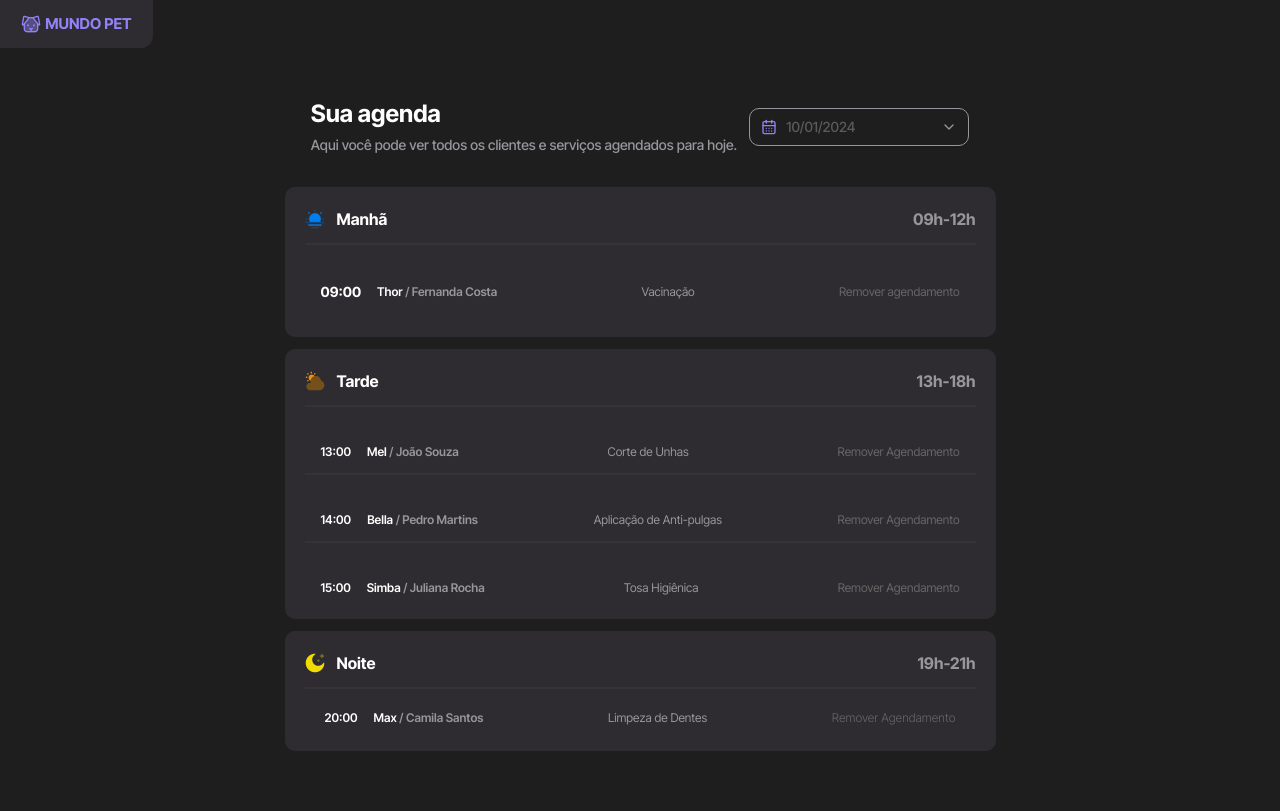
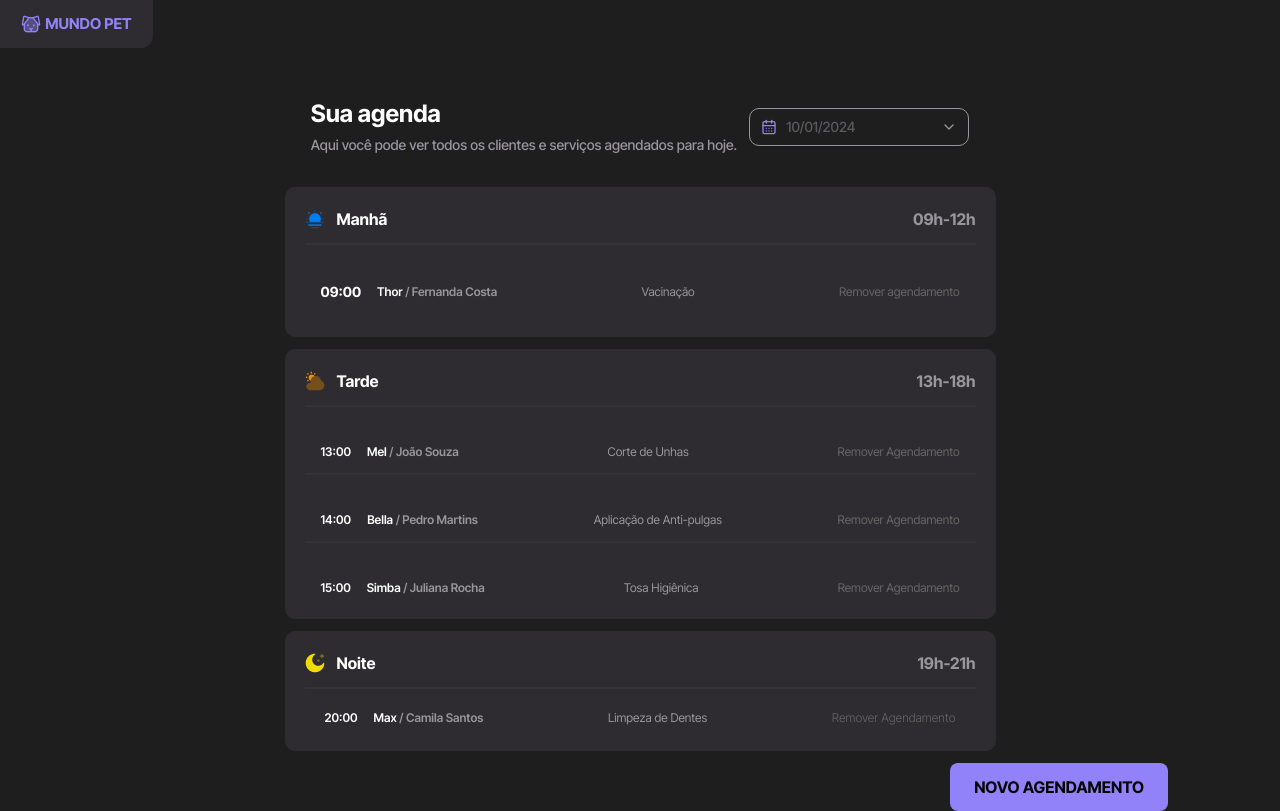
Before and after one commit to ramoncodevale/agendamento-petshop, a React (Vite) app: page / in a window 1280 px wide. Built offline with nearby package versions, Linux system fonts and the light colour scheme; a web font is replaced by a local one.

Commit message:
feat: add Button Components

```diff
--- a/src/components/agenda-noite.tsx
+++ b/src/components/agenda-noite.tsx
@@ -1,6 +1,8 @@
+import { Button } from "./button"
 
 export const AgendaNoite = () => {
   return (
+    <>
    <section className="flex justify-center mt-3">
     <div className="w-[711px] h-[120px] bg-[#2E2C30] rounded-[10px] p-5">
     <div className="flex justify-between items-center">
@@ -21,7 +23,12 @@ export const AgendaNoite = () => {
     <p className="text-[#98959D] text-[12px]">Limpeza de Dentes</p>
     <p className="text-[#666666] text-[12px] font-light">Remover Agendamento</p>
    </div>
-    </div>
+
+   </div>
    </section>
+   <div className="flex justify-end items-center px-28 mt-3">
+   <Button />
+   </div>
+   </>
   )
 }
--- /dev/null
+++ b/src/components/button.tsx
@@ -0,0 +1,8 @@
+
+export const Button = () => {
+  return (
+     <button className="w-[218px] h-[48px] bg-[#9282FA] text-[#050505] font-bold cursor-pointer rounded-[8px]">
+        NOVO AGENDAMENTO
+     </button>
+  )
+}
```
